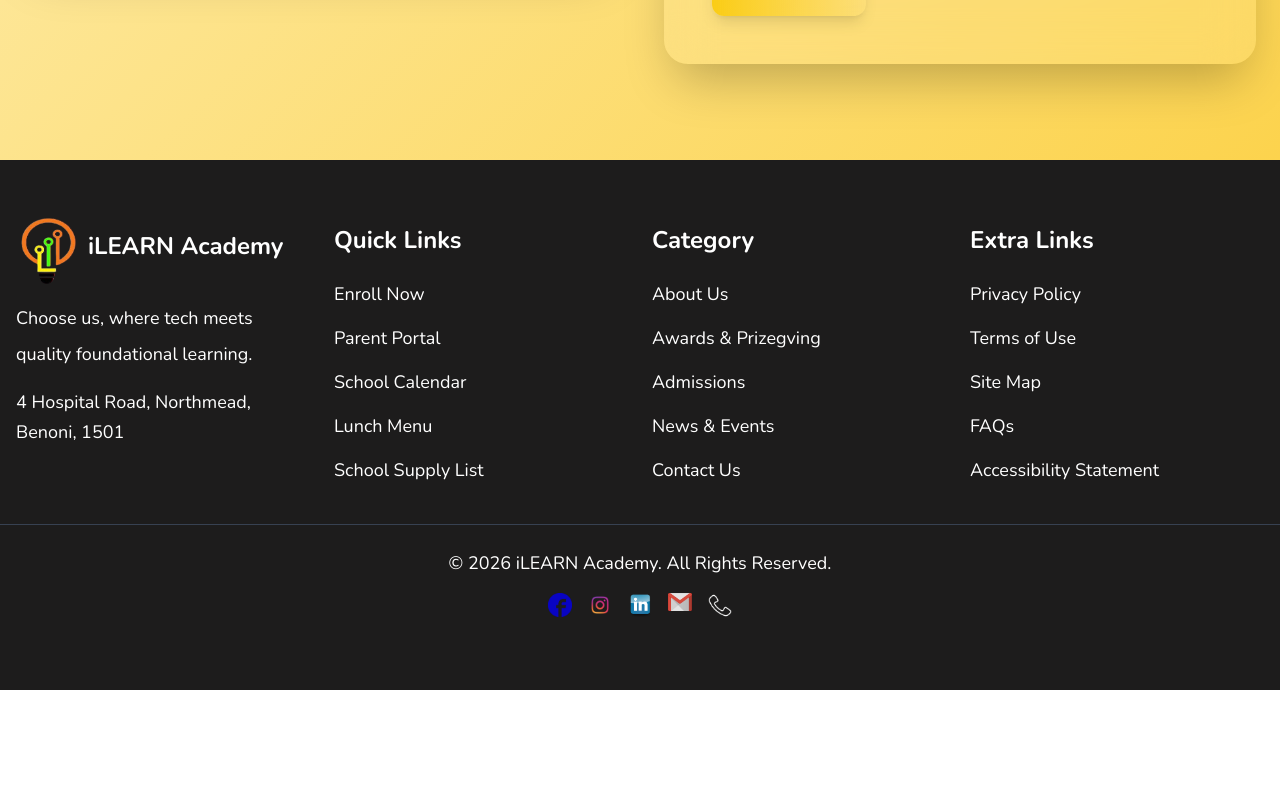
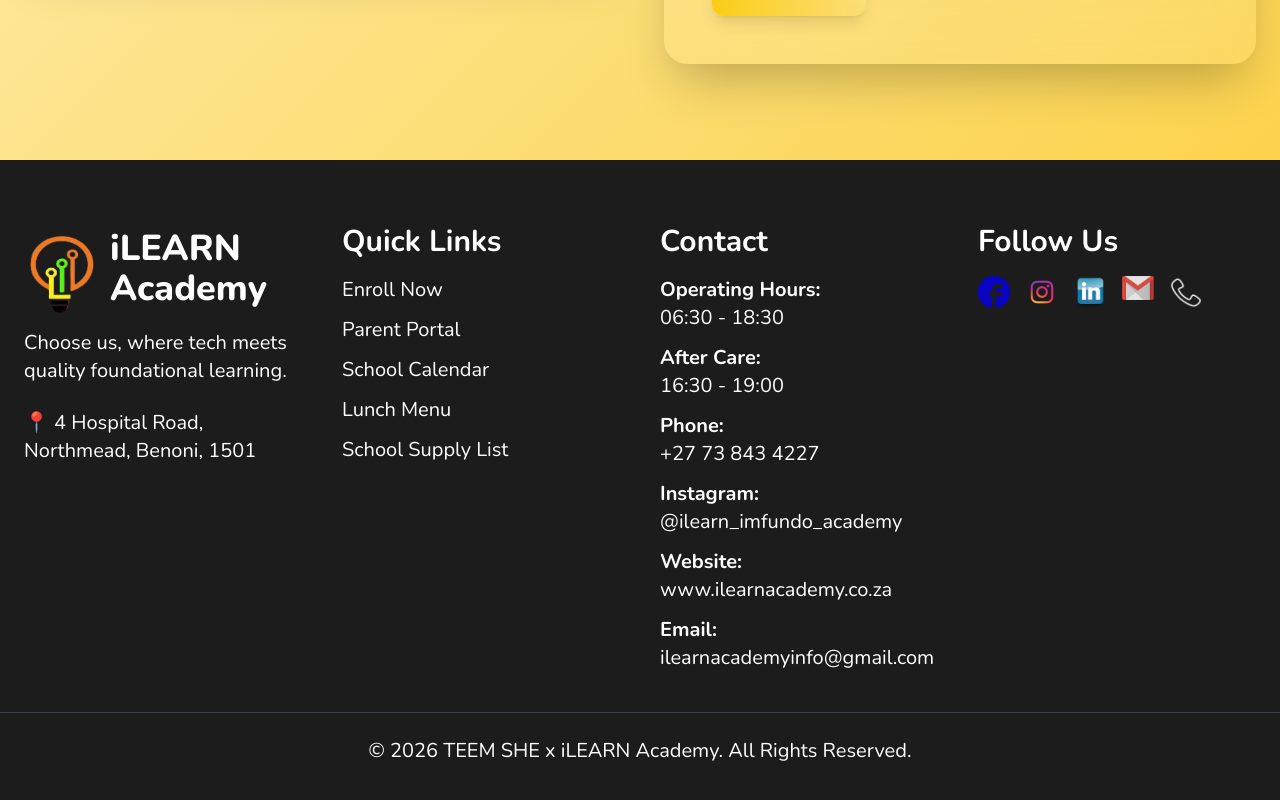
Before and after one commit to Masimbakutendaishe/iLearn, a Next.js app: page / in a window 1280 px wide. Shown: the part 1876-2676 px from the top of the page. Before the commit the page ends 2566 px from the top, so only its background shows below. Built offline with nearby package versions, Linux system fonts and the light colour scheme.

Commit message:
Update Footer component layout and styles

```diff
--- a/comps/Footer.js
+++ b/comps/Footer.js
@@ -1,125 +1,125 @@
 import Image from "next/image";
 
-// components/Footer.js
 const Footer = () => {
   return (
-    <section className="bg-black py-12 text-white">
+    <section className="bg-black py-16 text-white">
 
-      <div className="grid grid-cols-1 sm:grid-cols-2 lg:grid-cols-4 gap-6 container mx-auto px-4">
+      <div className="max-w-7xl mx-auto px-6 grid grid-cols-1 sm:grid-cols-2 lg:grid-cols-4 gap-10">
 
         {/* LOGO + DESCRIPTION */}
-        <div className="box">
-          <div className="flex items-center gap-3 mb-4">
-            <Image
-              src="/loggo.png"
-              alt="iLEARN Logo"
-              width={60}
-              height={60}
-            />
-            <h3 className="text-2xl font-bold">
+        <div>
+          <div className="flex items-center gap-4 mb-4">
+            <Image src="/loggo.png" alt="iLEARN Logo" width={70} height={70} />
+            <h3 className="text-3xl md:text-4xl font-extrabold">
               iLEARN Academy
             </h3>
           </div>
 
-          <p className="text-lg leading-loose">
+          <p className="text-lg md:text-xl leading-relaxed">
             Choose us, where tech meets quality foundational learning.
           </p>
 
-          {/* ADDRESS */}
-          <p className="mt-4 text-lg leading-relaxed">
-          4 Hospital Road, Northmead, Benoni, 1501
+          <p className="mt-6 text-lg md:text-xl">
+            📍 4 Hospital Road, Northmead, Benoni, 1501
           </p>
         </div>
 
         {/* QUICK LINKS */}
-        <div className="box">
-          <h3 className="text-2xl py-4 font-bold">Quick Links</h3>
+        <div>
+          <h3 className="text-2xl md:text-3xl font-bold mb-4">Quick Links</h3>
 
-          <a href="#" className="text-lg py-2 block hover:text-orange-400">
-            Enroll Now
-          </a>
-          <a href="#" className="text-lg py-2 block hover:text-orange-400">
-            Parent Portal
-          </a>
-          <a href="#" className="text-lg py-2 block hover:text-orange-400">
-            School Calendar
-          </a>
-          <a href="#" className="text-lg py-2 block hover:text-orange-400">
-            Lunch Menu
-          </a>
-          <a href="#" className="text-lg py-2 block hover:text-orange-400">
-            School Supply List
-          </a>
+          <div className="flex flex-col gap-3 text-lg md:text-xl">
+            <a className="hover:text-orange-400">Enroll Now</a>
+            <a className="hover:text-orange-400">Parent Portal</a>
+            <a className="hover:text-orange-400">School Calendar</a>
+            <a className="hover:text-orange-400">Lunch Menu</a>
+            <a className="hover:text-orange-400">School Supply List</a>
+          </div>
         </div>
 
-        {/* CATEGORY */}
-        <div className="box">
-          <h3 className="text-2xl py-4 font-bold">Category</h3>
+        {/* CONTACT INFO (NEW CLEAN DESIGN) */}
+        <div>
+          <h3 className="text-2xl md:text-3xl font-bold mb-4">Contact</h3>
 
-          <a href="#" className="text-lg py-2 block hover:text-orange-400">
-            About Us
-          </a>
-          <a href="#" className="text-lg py-2 block hover:text-orange-400">
-            Awards & Prizegving
-          </a>
-          <a href="#" className="text-lg py-2 block hover:text-orange-400">
-            Admissions
-          </a>
-          <a href="#" className="text-lg py-2 block hover:text-orange-400">
-            News & Events
-          </a>
-          <a href="#" className="text-lg py-2 block hover:text-orange-400">
-            Contact Us
-          </a>
+          <div className="flex flex-col gap-3 text-lg md:text-xl leading-relaxed">
+
+            <p><strong>Operating Hours:</strong><br /> 06:30 - 18:30</p>
+
+            <p><strong>After Care:</strong><br /> 16:30 - 19:00</p>
+
+            <p>
+              <strong>Phone:</strong><br />
+              <a href="tel:+27738434227" className="text-orange-400">
+                +27 73 843 4227
+              </a>
+            </p>
+
+            <p>
+              <strong>Instagram:</strong><br />
+              <a
+                href="https://instagram.com/ilearn_imfundo_academy"
+                target="_blank"
+                className="text-orange-400"
+              >
+                @ilearn_imfundo_academy
+              </a>
+            </p>
+
+            <p>
+              <strong>Website:</strong><br />
+              <a
+                href="https://www.ilearnacademy.co.za"
+                target="_blank"
+                className="text-orange-400"
+              >
+                www.ilearnacademy.co.za
+              </a>
+            </p>
+
+            <p>
+              <strong>Email:</strong><br />
+              <a
+                href="mailto:ilearnacademyinfo@gmail.com"
+                className="text-orange-400"
+              >
+                ilearnacademyinfo@gmail.com
+              </a>
+            </p>
+
+          </div>
         </div>
 
-        {/* EXTRA LINKS */}
-        <div className="box">
-          <h3 className="text-2xl py-4 font-bold">Extra Links</h3>
+        {/* SOCIAL ICONS */}
+        <div>
+          <h3 className="text-2xl md:text-3xl font-bold mb-4">Follow Us</h3>
 
-          <a href="#" className="text-lg py-2 block hover:text-orange-400">
-            Privacy Policy
-          </a>
-          <a href="#" className="text-lg py-2 block hover:text-orange-400">
-            Terms of Use
-          </a>
-          <a href="#" className="text-lg py-2 block hover:text-orange-400">
-            Site Map
-          </a>
-          <a href="#" className="text-lg py-2 block hover:text-orange-400">
-            FAQs
-          </a>
-          <a href="#" className="text-lg py-2 block hover:text-orange-400">
-            Accessibility Statement
-          </a>
+          <div className="flex gap-4 mt-4">
+            <a href="https://facebook.com">
+              <Image src="/fbicon.png" alt="Facebook" width={32} height={32} />
+            </a>
+            <a href="https://instagram.com">
+              <Image src="/igicon.png" alt="Instagram" width={32} height={32} />
+            </a>
+            <a href="https://linkedin.com">
+              <Image src="/liicon.png" alt="LinkedIn" width={32} height={32} />
+            </a>
+            <a href="mailto:ilearnacademyinfo@gmail.com">
+              <Image src="/gmailicon.png" alt="Email" width={32} height={32} />
+            </a>
+            <a href="tel:+27738434227">
+              <Image src="/phone.png" alt="Phone" width={32} height={32} />
+            </a>
+          </div>
         </div>
 
       </div>
 
-      {/* BOTTOM SECTION */}
-      <div className="bg-black text-white py-6 text-center mt-8 border-t border-gray-700">
+      {/* BOTTOM BAR */}
+      <div className="border-t border-gray-700 mt-10 pt-6 text-center">
 
-        <p className="text-lg">
-          &copy; 2026 iLEARN Academy. All Rights Reserved.
+        <p className="text-lg md:text-xl">
+          &copy; 2026 TEEM SHE x iLEARN Academy. All Rights Reserved.
         </p>
-
-        <div className="mt-4 flex justify-center gap-4">
-          <a href="https://facebook.com" target="_blank">
-            <Image src="/fbicon.png" alt="Facebook" width={24} height={24} />
-          </a>
-          <a href="https://instagram.com" target="_blank">
-            <Image src="/igicon.png" alt="Instagram" width={24} height={24} />
-          </a>
-          <a href="https://linkedin.com" target="_blank">
-            <Image src="/liicon.png" alt="LinkedIn" width={24} height={24} />
-          </a>
-          <a href="mailto:ilearnacademy@gmail.com">
-            <Image src="/gmailicon.png" alt="Gmail" width={24} height={24} />
-          </a>
-          <a href="tel:0738434227">
-            <Image src="/phone.png" alt="Contact Number" width={24} height={24} />
-          </a>
-        </div>
 
       </div>
 
```
